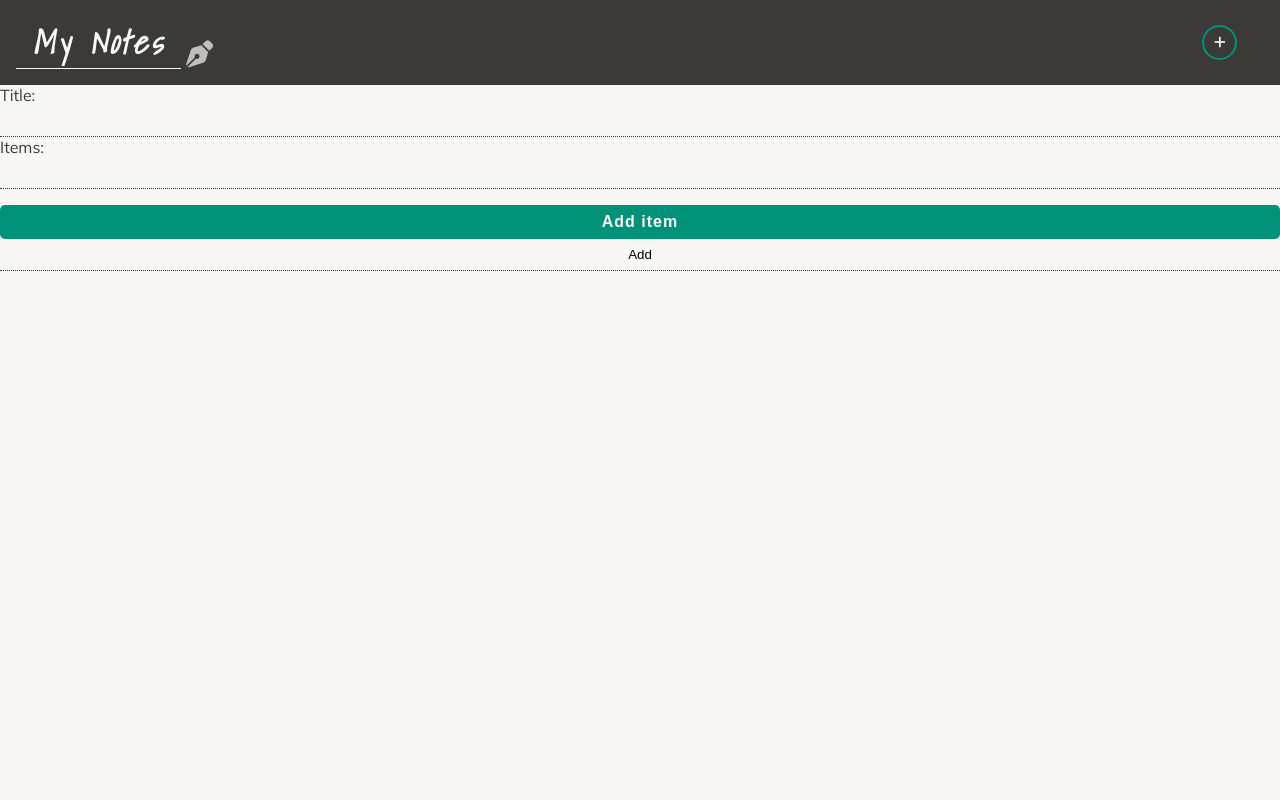
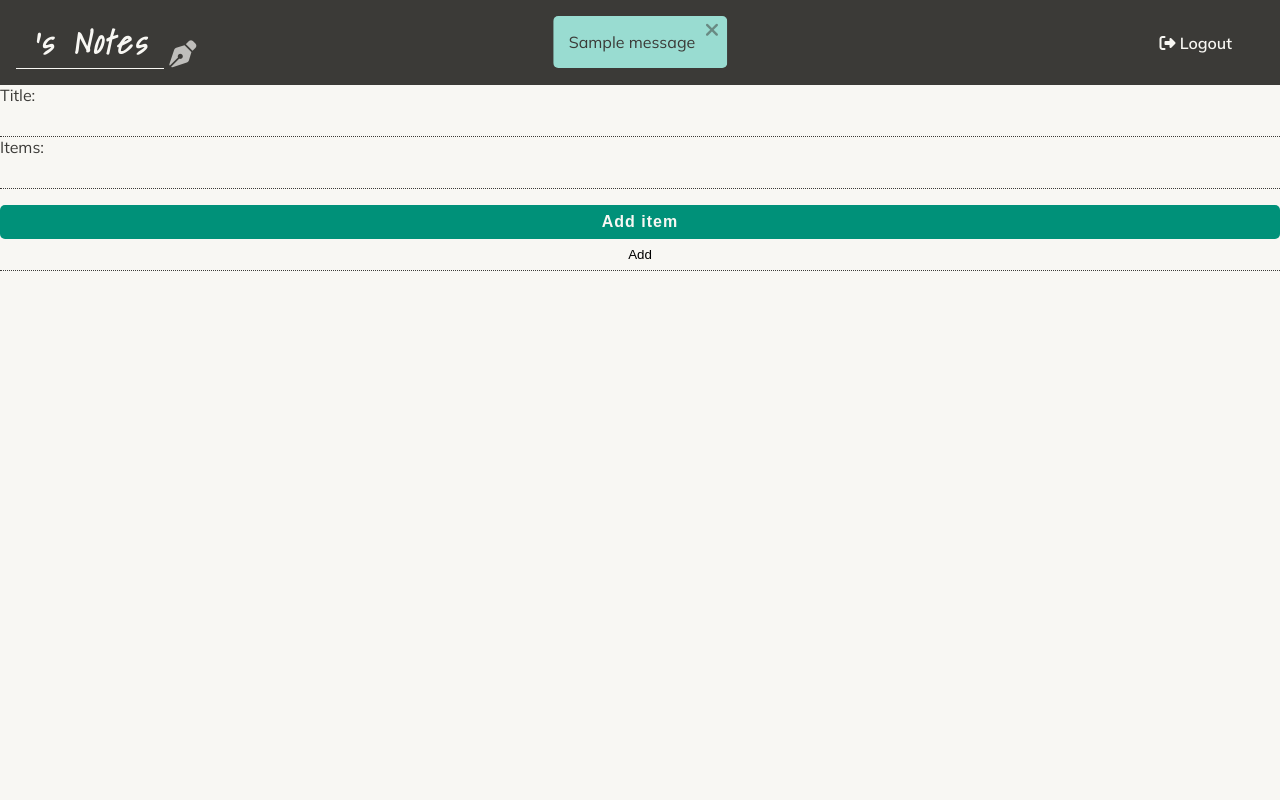
Before and after one commit to EliSacch/myNotes, a Flask app: page /addList in a window 1280 px wide. Run offline with Flask 3, Linux system fonts and the light colour scheme; a user stored in the database is signed in; tables that the repository leaves empty hold one stand-in row (values such as "Sample post"); one stand-in notice (Sample message) is shown; some libraries are stand-ins or nearby versions.

Commit message:
Add flash messages

```diff
--- a/app/routes.py
+++ b/app/routes.py
@@ -2,8 +2,9 @@ import hmac
 import re
 import secrets
 
-from flask import Blueprint, jsonify, redirect, render_template, request, session, url_for
-from flask_login import login_user
+
+from flask import Blueprint, jsonify, redirect, render_template, request, session, url_for, flash
+from flask_login import login_user, login_required, current_user, logout_user
 from sqlalchemy import func, text
 from sqlalchemy.exc import IntegrityError, SQLAlchemyError
 from werkzeug.security import generate_password_hash, check_password_hash
@@ -164,6 +165,8 @@ def register():
 def login():
     errors = {
         "form": [],
+        "email": [],
+        "password": [],
     }
     if request.method == "POST":
         email = (request.form.get("email") or "").strip().lower()
@@ -177,8 +180,12 @@ def login():
             and hmac.compare_digest(submitted_token, stored_token)
         ):
             errors["form"].append("Your form has expired. Please try again.")
+        if not email:
+            errors["email"].append("Email is required.")
+        if not password:
+            errors["password"].append("Password is required.")
         if not EMAIL_PATTERN.fullmatch(email):
-            errors["form"].append("Enter a valid email address.")
+            errors["email"].append("Enter a valid email address.")
         if not any(errors.values()):
             user = db.session.scalar(
                 db.select(User).where(func.lower(User.email) == email)
@@ -192,8 +199,15 @@ def login():
             return render_template("form/login.html", **_login_context(errors, email))
     return render_template("form/login.html", **_login_context())
 
+@auth_bp.route("/logout")
+@login_required
+def logout():
+    logout_user()
+    flash("You have been logged out.", "success")
+    return redirect(url_for("notes.index"))
 
 @notes_bp.route("/")
+@login_required
 def index():
     notes = db.session.scalars(db.select(Note)).all()
     data = [note.to_dict() for note in notes]
@@ -201,6 +215,7 @@ def index():
 
 
 @notes_bp.route("/addNote", methods=["GET", "POST"])
+@login_required
 def add_note():
     if request.method == "POST":
         new_note = Note(
@@ -224,6 +239,7 @@ def add_note():
 
 
 @notes_bp.route("/addList", methods=["GET", "POST"])
+@login_required
 def add_list():
     if request.method == "POST":
         new_note = Note(
--- /dev/null
+++ b/static/css/modules/flash-messages.css
@@ -0,0 +1,64 @@
+#messages {
+    position: absolute;
+    top: var(--spacing-l);
+    right: 50dvw;
+    z-index: 10;
+    gap: var(--spacing-m);
+    display: flex;
+    flex-direction: column;
+}
+
+#messages .close-button {
+    background-color: transparent;
+    color: var(--clr-dark);
+    border: none;
+    font-size: 1.2em;
+    cursor: pointer;
+    position: absolute;
+    top: var(--spacing-s);
+    right: var(--spacing-m);
+    opacity: .5;
+    transition: .5s;
+}
+
+#messages .close-button:hover {
+    opacity: 1;
+}
+
+.message {
+    background-color: var(--clr-warning);
+    color: var(--clr-dark);
+    padding: var(--padding-l);
+    padding-right: var(--padding-xl);
+    border-radius: var(--border-radius);
+    font-weight: 500;
+    position: relative;
+    animation: fadeIn 0.5s ease-in-out forwards;
+}
+
+.message.success {
+    background-color: var(--clr-success);
+}
+
+.message.info {
+    background-color: var(--clr-info);
+}
+
+.message.warning {
+    background-color: var(--clr-warning);
+}
+
+.message.error {
+    background-color: var(--clr-error-bg);
+}
+
+@keyframes fadeIn {
+    from {
+        opacity: 0;
+        transform: translateX(100%);
+    }
+    to {
+        opacity: 1;
+        transform: translateX(50%);
+    }
+}
--- a/static/css/style.css
+++ b/static/css/style.css
@@ -1,29 +1,13 @@
 /* --------------------------- Import google fonts */
 @import url('https://fonts.googleapis.com/css2?family=Mulish:ital,wght@0,200;0,300;0,400;0,600;0,1000;1,200;1,300;1,400;1,600&family=Shadows+Into+Light&display=swap');
 
+/* --------------------------- Import variables */
+@import url('vars.css');
+
+/* --------------------------- Import modules */
+@import url('modules/flash-messages.css');
+
 /* --------------------------- General */
-
-:root {
-    --clr-primary: rgb(248, 247, 243);
-    --clr-secondary: rgb(238, 237, 229);
-    --clr-ternary: rgb(0, 145, 121);
-    --clr-dark: rgb(59, 58, 55);
-    --clr-light: rgb(190, 225, 218);
-
-    --clr-error: rgb(235, 59, 59);
-
-    --font-basic: 'Mulish', sans-serif;
-    --font-decorative: 'Shadows Into Light', cursive;
-
-    --spacing-s: 4px;
-    --spacing-m: 8px;
-    --spacing-l: 16px;
-    --spacing-xl: 32px;
-
-    --padding-s: 4px;
-    --padding-m: 8px;
-    --padding-l: 16px;
-}
 
 * {
     margin: 0;
@@ -85,6 +69,23 @@ header {
     opacity: .7;
 }
 
+#auth-nav {
+    display: flex;
+    align-items: center;
+    justify-content: center;
+    gap: 1em;
+}
+
+#auth-nav a:hover {
+    color: var(--clr-ternary);
+}
+
+#auth-nav a:focus {
+    color: var(--clr-ternary);
+    outline: 1px solid var(--clr-ternary);
+}
+
+
 #options-toggler {
     width: 35px;
     aspect-ratio: 1/1;
@@ -121,8 +122,8 @@ nav a {
     isolation: isolate;
 }
 
-nav a::before,
-nav a::after {
+nav ul a::before,
+nav ul a::after {
     content: "";
     position: absolute;
     inset: 0;
@@ -131,15 +132,14 @@ nav a::after {
     transition: .5s;
 }
 
-nav a::after {
+nav ul a::after {
     width: 0;
     background-color: var(--clr-ternary);
 }
 
-nav a:hover::after {
+nav ul a:hover::after {
     width: 100%;
 }
-
 
 /* --------------------------- Notes dashboard */
 
@@ -270,7 +270,7 @@ form button {
     border: none;
     margin-top:1em;
     padding: .5em 1em;
-    border-radius: 5px;
+    border-radius: var(--border-radius);
     cursor: pointer;
     font-size: 1em;
     font-weight: 600;
--- /dev/null
+++ b/static/css/vars.css
@@ -0,0 +1,28 @@
+:root {
+    --clr-primary: rgb(248, 247, 243);
+    --clr-secondary: rgb(238, 237, 229);
+    --clr-ternary: rgb(0, 145, 121);
+    --clr-dark: rgb(59, 58, 55);
+    --clr-light: rgb(190, 225, 218);
+
+    --clr-error: rgb(235, 59, 59);
+    --clr-error-bg: rgb(240, 116, 116);
+    --clr-success: rgb(153, 220, 209);
+    --clr-info: rgb(193, 206, 244);
+    --clr-warning: rgb(235, 224, 145);
+
+    --font-basic: 'Mulish', sans-serif;
+    --font-decorative: 'Shadows Into Light', cursive;
+
+    --spacing-s: 4px;
+    --spacing-m: 8px;
+    --spacing-l: 16px;
+    --spacing-xl: 32px;
+
+    --padding-s: 4px;
+    --padding-m: 8px;
+    --padding-l: 16px;
+    --padding-xl: 32px;
+
+    --border-radius: 5px;
+}
--- a/templates/base.html
+++ b/templates/base.html
@@ -1,3 +1,5 @@
+{% from "components/flashMessage.html" import flash_messages %}
+
 <!DOCTYPE html>
 <html lang="en">
 <head>
@@ -25,20 +27,29 @@
 
     <header>
         <div id="logo">
-            <h1>My Notes</h1>
+            <h1>{{ current_user.username and "'s" or "My" }} Notes</h1>
             <i class="fa-solid fa-pen-nib"></i>
         </div>
 
-        <nav>
+        <nav id="auth-nav">
+            {% if current_user.is_authenticated %}
+            <a href="{{ url_for('auth.logout') }}"><i class="fa-solid fa-right-from-bracket"></i> Logout</a>
+            {% endif %}
+        </nav>
+
+        <!-- <nav id="options-nav">
             <button id="options-toggler" aria-label="Open options" aria-controls="options" aria-expanded="false"><i class="fa-solid fa-plus"></i></button>
             <ul id="options">
                 <li><a href="{{ url_for('notes.add_note') }}" class="center-items">Add note</a></li>
                 <li><a href="{{ url_for('notes.add_list') }}" class="center-items">Add list</a></li>
-                <li><a href="{{ url_for('notes.index') }}" class="center-items">Dashboard</a></li>
             </ul>
-        </nav>
+        </nav> -->
 
     </header>
+
+    {% with messages = get_flashed_messages(with_categories=true) %}
+    {{ flash_messages(messages=messages, category=category if category else "info") }}
+    {% endwith %}
 
     {% block content %}
     {% endblock %}
--- /dev/null
+++ b/templates/components/flashMessage.html
@@ -0,0 +1,14 @@
+{% macro flash_messages(messages, category="info") %}
+{% if messages %}
+    <div id="messages">
+        {% for category, message in messages %}
+        <div class="message {{ category }}">
+            {{ message }}
+            <button class="close-button" aria-label="Close message" onclick="this.parentElement.remove()">
+                <i class="fa-solid fa-xmark"></i>
+            </button>
+        </div>
+        {% endfor %}
+    </div>
+{% endif %}
+{% endmacro %}
--- a/templates/form/register.html
+++ b/templates/form/register.html
@@ -41,7 +41,7 @@
         value=password,
         type="password",
         errors=errors.password,
-        autocomplete="new-password"
+        autocomplete="new-password",
         required=true,
     ) }}
     {{ text_input(
@@ -50,7 +50,7 @@
         value=confirm_password,
         type="password",
         errors=errors.confirm_password,
-        autocomplete="new-password"
+        autocomplete="new-password",
         required=true,
     ) }}
 
```
Also changed, not shown: templates/form/login.html (+5 -3 lines).
